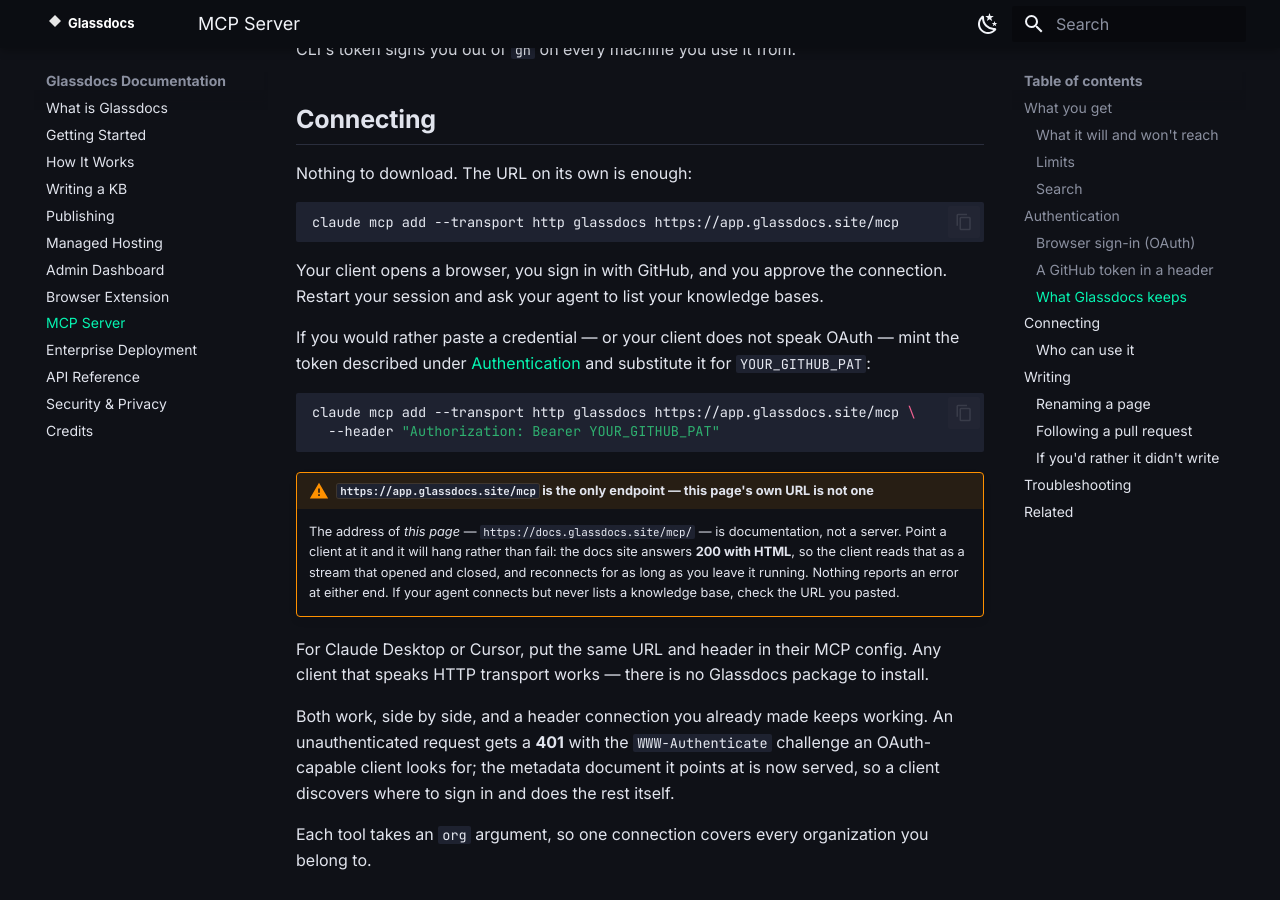
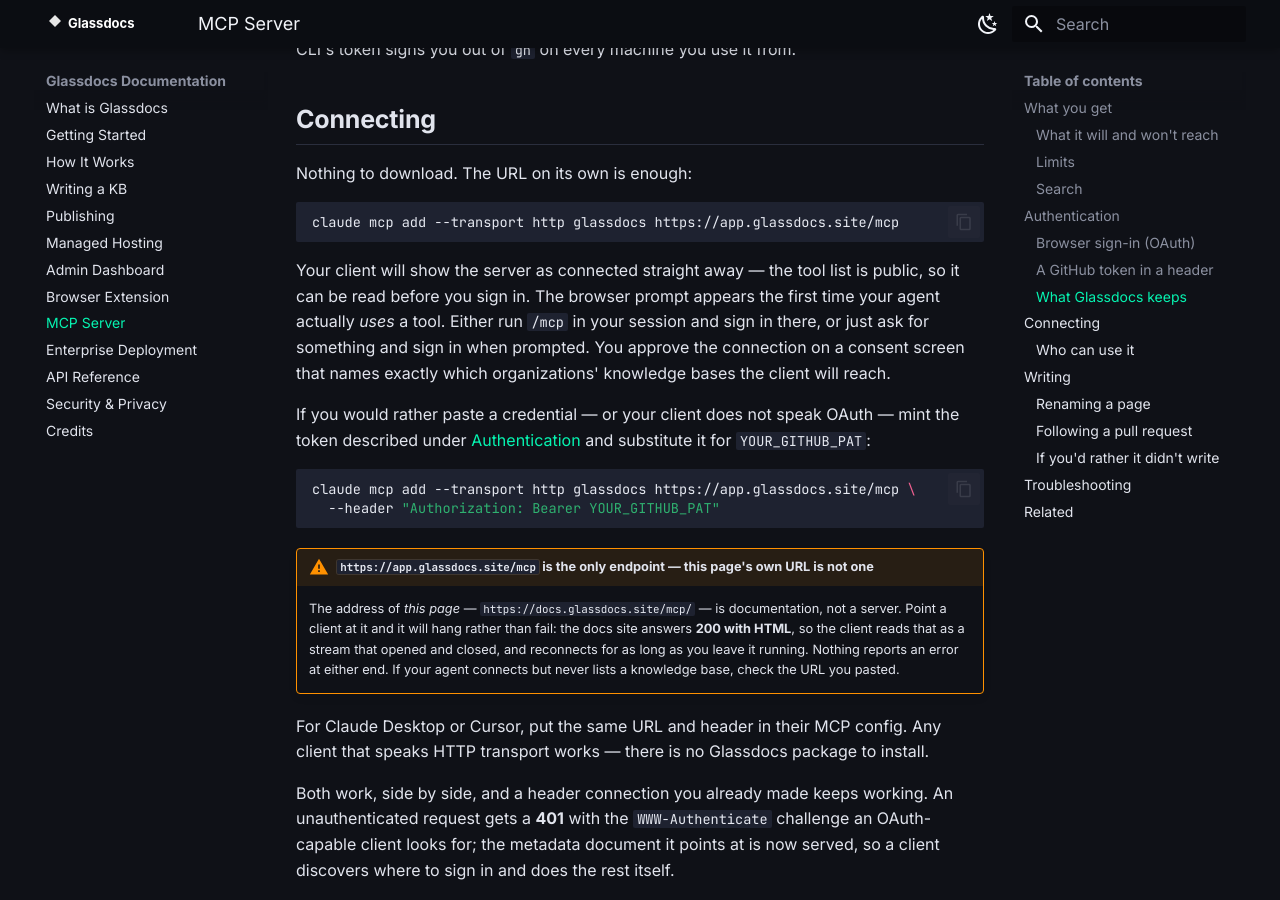
Before and after one commit to Glassdocs/docs, an MkDocs documentation site: the page built from docs/mcp.md, in a window 1280 px wide and 900 px high, scrolled down 5098 px. Built offline with MkDocs 1.6.1 and Material for MkDocs 9.7.7, drawn with Linux system fonts in a browser that asks for light colours.

Commit message:
mcp: the browser does not open when the server is added — it opens at the first tool call (Glassdocs/glassdocs#148)
Measured against production 2026-08-13:

  POST /mcp tools/list, no credential  -> 200, full tool table
  POST /mcp tools/call, no credential  -> 401 {"error":"Not signed in"}
                                          + WWW-Authenticate challenge

The tool list is served unauthenticated, so a client reports the server
connected and healthy BEFORE anyone has signed in. "Your client opens a
browser, you sign in with GitHub, and you approve the connection" is
therefore an overclaim, and it is the expensive kind: a reader who
believes it reads the absent prompt as a broken connection and starts
debugging a server that is working. The prompt fires at the first tool
CALL.

"Restart your session" is dropped with it — it was the remedy for a
prompt that never arrives, and there is nothing to restart. Replaced with
the two ways to reach the prompt deliberately (`/mcp`, or just ask for
something), and with what the consent screen actually shows, which is the
one thing a user should read before approving: exactly which
organizations' knowledge bases the client will reach.

Nothing else on this page changes. PR #8 fixed Connecting and
Authentication a day ago and both are correct — Connecting already leads
with the bare URL, and the header form stays below it as the supported
fallback for clients that cannot open a browser.

llms-full.txt regenerated in the same commit (llms.txt is unchanged — the
edit is below its summary depth), per this repo's CLAUDE.md; the
`llms.txt up to date` check fails otherwise.

Co-Authored-By: Claude Opus 5 (1M context) <noreply@anthropic.com>

````diff
--- a/docs/llms-full.txt
+++ b/docs/llms-full.txt
@@ -1037,7 +1037,7 @@ Nothing to download. The URL on its own is enough:
 claude mcp add --transport http glassdocs https://app.glassdocs.site/mcp
 ```
 
-Your client opens a browser, you sign in with GitHub, and you approve the connection. Restart your session and ask your agent to list your knowledge bases.
+Your client will show the server as connected straight away — the tool list is public, so it can be read before you sign in. The browser prompt appears the first time your agent actually *uses* a tool. Either run `/mcp` in your session and sign in there, or just ask for something and sign in when prompted. You approve the connection on a consent screen that names exactly which organizations' knowledge bases the client will reach.
 
 If you would rather paste a credential — or your client does not speak OAuth — mint the token described under [Authentication](#a-github-token-in-a-header) and substitute it for `YOUR_GITHUB_PAT`:
 
--- a/docs/mcp.md
+++ b/docs/mcp.md
@@ -120,7 +120,7 @@ Nothing to download. The URL on its own is enough:
 claude mcp add --transport http glassdocs https://app.glassdocs.site/mcp
 ```
 
-Your client opens a browser, you sign in with GitHub, and you approve the connection. Restart your session and ask your agent to list your knowledge bases.
+Your client will show the server as connected straight away — the tool list is public, so it can be read before you sign in. The browser prompt appears the first time your agent actually *uses* a tool. Either run `/mcp` in your session and sign in there, or just ask for something and sign in when prompted. You approve the connection on a consent screen that names exactly which organizations' knowledge bases the client will reach.
 
 If you would rather paste a credential — or your client does not speak OAuth — mint the token described under [Authentication](#a-github-token-in-a-header) and substitute it for `YOUR_GITHUB_PAT`:
 
````
